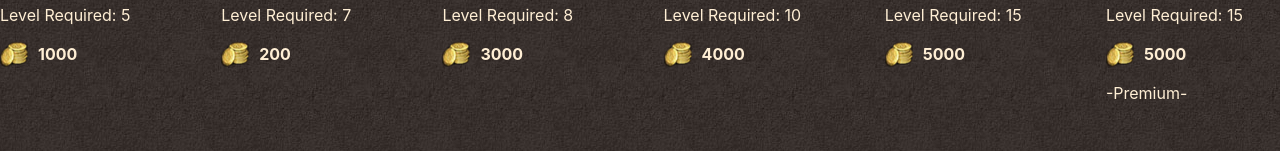
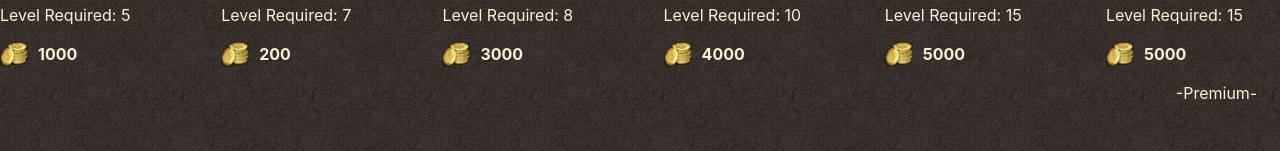
Before and after one commit to TheMshary/HW-Gear, a React (Create React App) app: page / in a window 1280 px wide. Shown: the part 380-531 px from the top of the page. Built offline with nearby package versions, Linux system fonts and the light colour scheme.

Commit message:
Centered "-Premium-" text

```diff
--- a/src/components/Horses/Horse.js
+++ b/src/components/Horses/Horse.js
@@ -25,7 +25,7 @@ const Horse = ({ horse }) => {
           {horse.price}
         </span>
       </p>
-      {horse.premium && <p>-Premium-</p>}
+      {horse.premium && <p style={{ textAlign: "center" }}>-Premium-</p>}
     </div>
   );
 };
```
